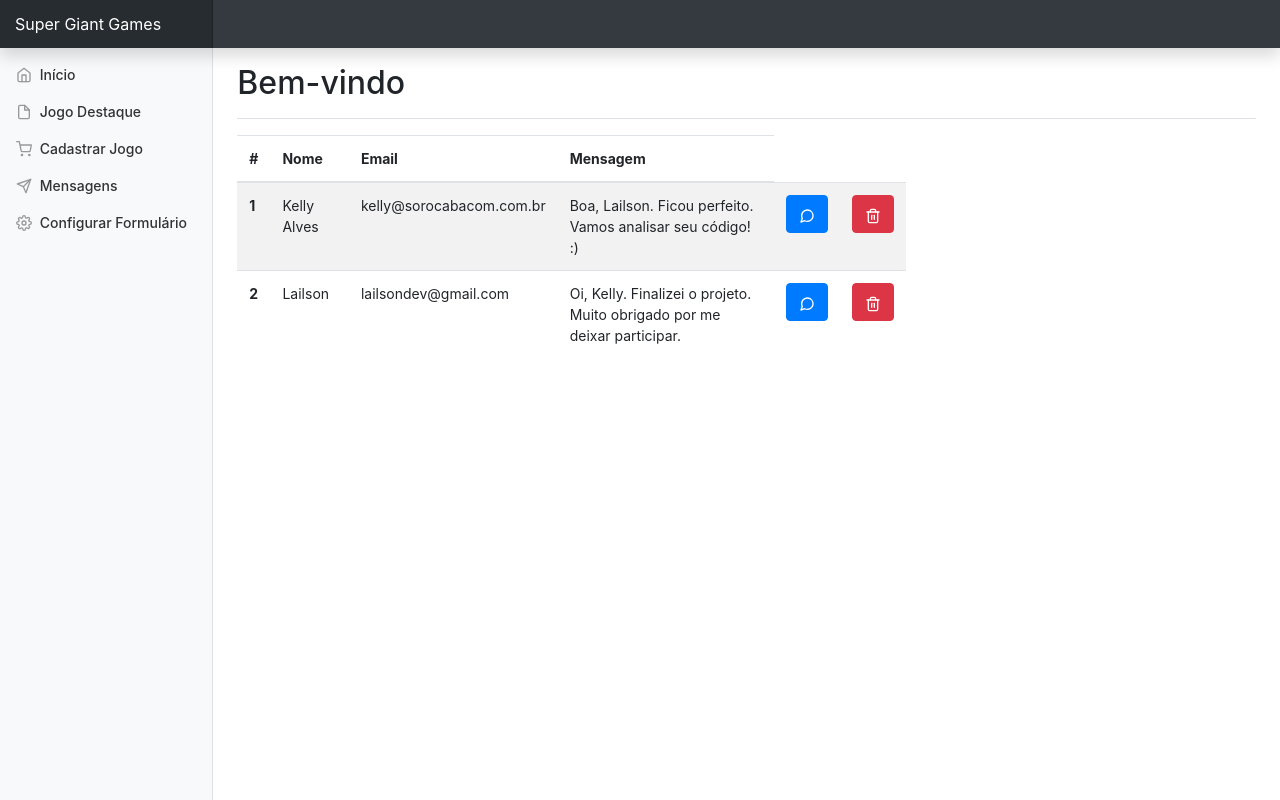
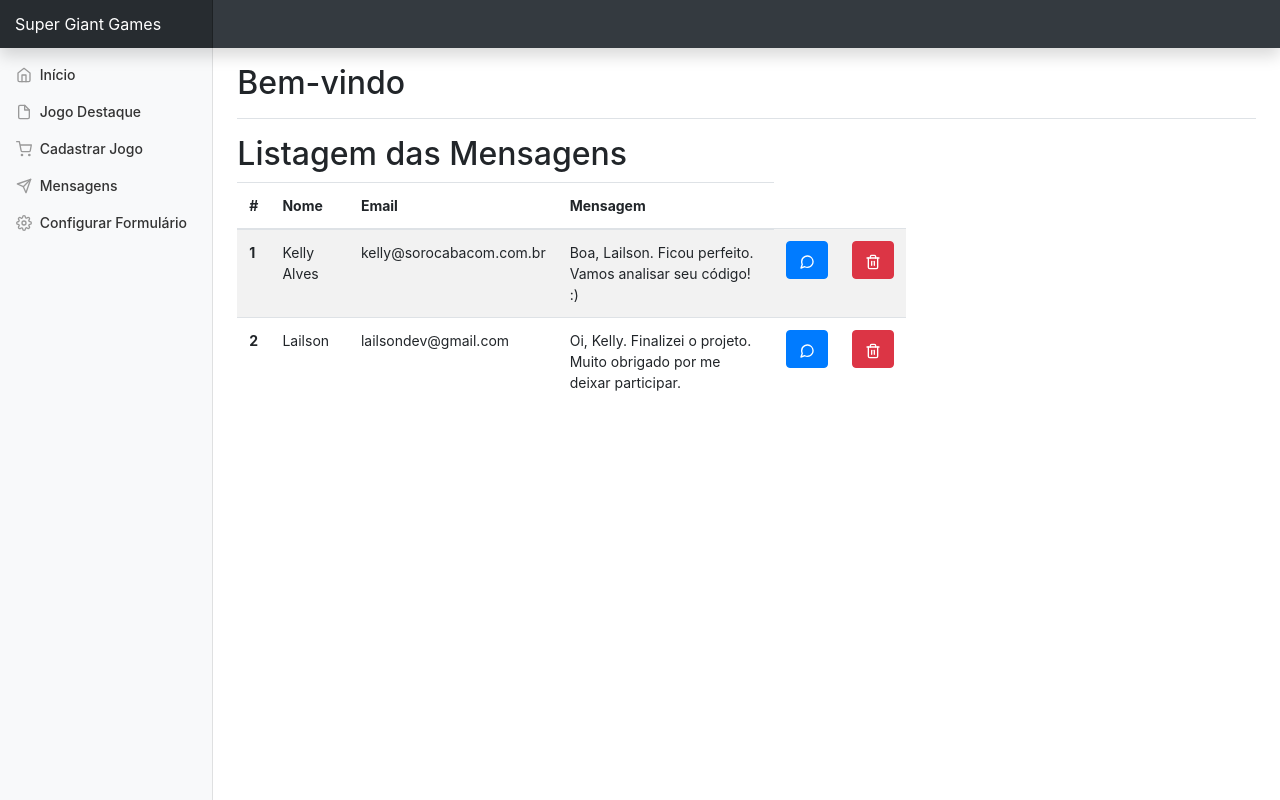
Before and after one commit to lailson-dev/transistor-cms, a PHP site: page /app/admin/messages.php in a window 1280 px wide. Run offline with PHP 8.4, Linux system fonts and the light colour scheme; data comes from the database, SQL or seed files in the repository; some libraries are stand-ins or nearby versions.

Commit message:
Removação do debug e adição do título da página de Listagem de mensagens

```diff
--- a/app/admin/form.php
+++ b/app/admin/form.php
@@ -3,7 +3,6 @@
 
   $crud = new Crud;
   $result = $crud->read('form_contact');
-  var_dump($result);
 ?>
 
 <h2 class="mt-5">Cadastrar dados do formulário</h2>
--- a/app/admin/messages.php
+++ b/app/admin/messages.php
@@ -4,6 +4,7 @@
 	$message 	= new Crud;
 	$messages 	= $message->readMessage('messages');
  ?>
+ <h2>Listagem das Mensagens</h2>
 <div class="row">
 	<div class="col-md-8">
 		<table class="table table-striped">
```
